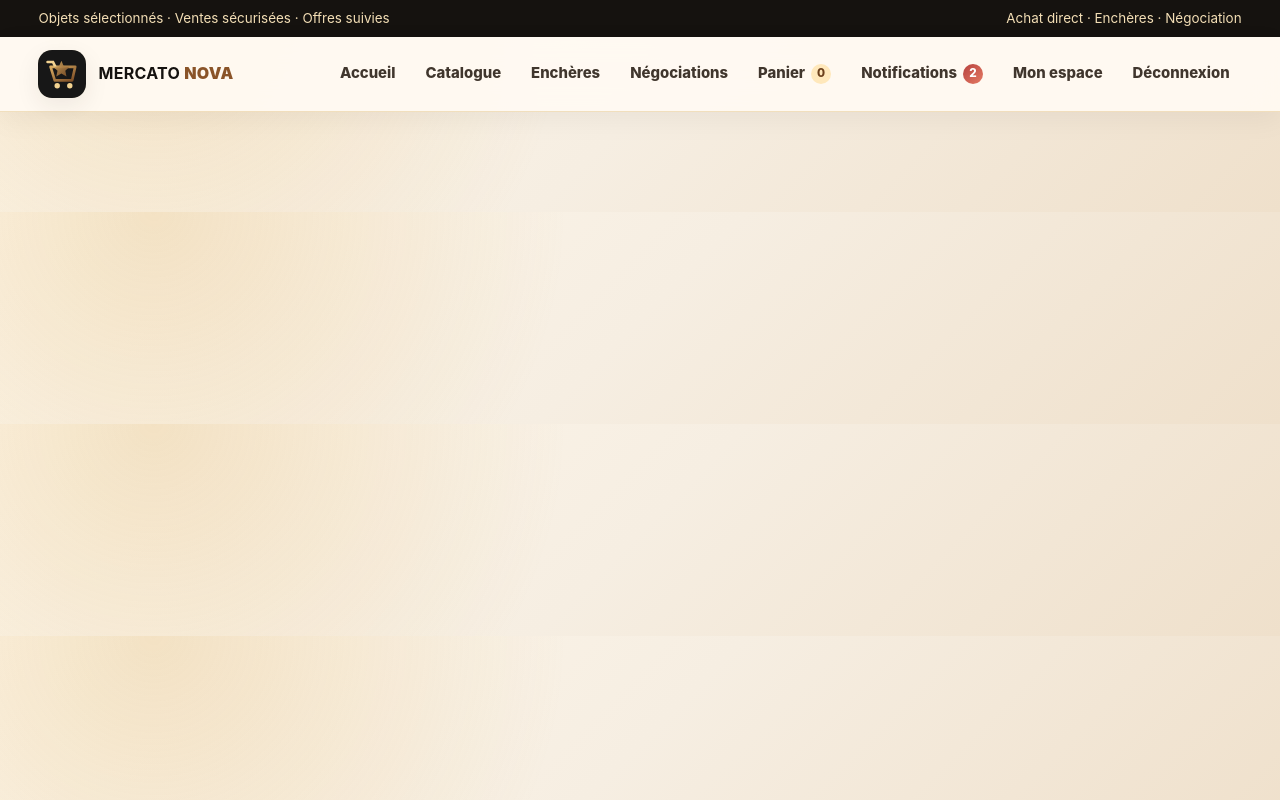
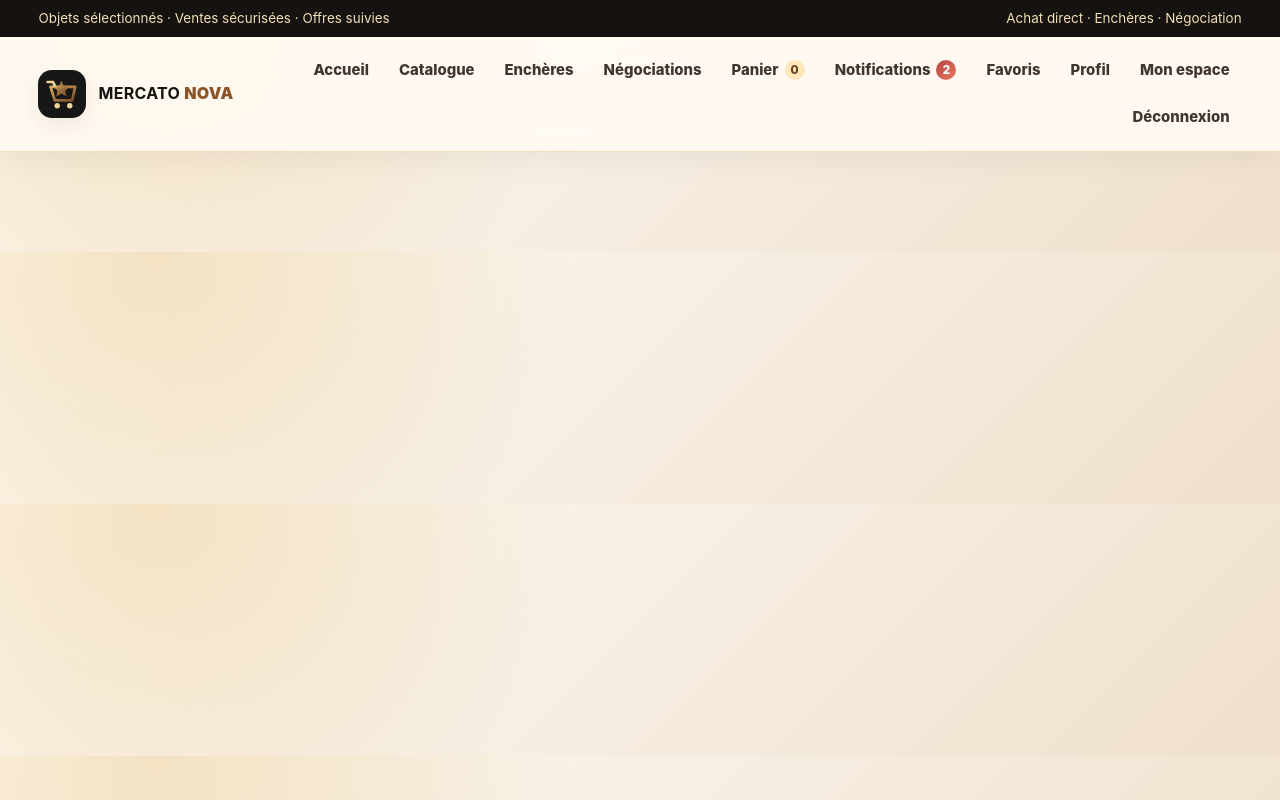
Before and after one commit to Timour94/web-dynamique-grp-9, a PHP site: page /partials/header.php in a window 1280 px wide. Run offline with PHP 8.4, Linux system fonts and the light colour scheme; a user stored in the database is signed in; data comes from the database, SQL or seed files in the repository; data that the repository does not hold is empty.

Commit message:
Update header.php

```diff
--- a/partials/header.php
+++ b/partials/header.php
@@ -14,9 +14,10 @@ $cartItemsCount = $user ? count(get_cart_items((int)$user['id_user'])) : 0;
     <meta name="viewport" content="width=device-width, initial-scale=1.0">
     <title><?= e($pageTitle ?? APP_NAME) ?></title>
     <link rel="icon" type="image/svg+xml" href="<?= e(url('frontend/images/favicon.svg')) ?>">
-    <link rel="stylesheet" href="<?= e(url('frontend/css/style.css')) ?>?v=clean-v3">
-    <link rel="stylesheet" href="<?= e(url('frontend/css/responsive.css')) ?>?v=clean-v3">
-    <script defer src="<?= e(url('frontend/js/main.js')) ?>"></script>
+    <link rel="stylesheet" href="<?= e(url('frontend/css/style.css')) ?>?v=clean-v4">
+    <link rel="stylesheet" href="<?= e(url('frontend/css/responsive.css')) ?>?v=clean-v4">
+    <script defer src="<?= e(url('frontend/js/main.js')) ?>?v=live-v1"></script>
+    <?php if ($user): ?><script defer src="<?= e(url('frontend/js/notifications.js')) ?>?v=live-v1"></script><?php endif; ?>
 </head>
 <body>
 <div class="top-ribbon">
@@ -42,7 +43,9 @@ $cartItemsCount = $user ? count(get_cart_items((int)$user['id_user'])) : 0;
             <?php endif; ?>
             <?php if ($user): ?>
                 <a class="nav-icon" href="<?= e(url('panier.php')) ?>">Panier <span class="badge soft"><?= $cartItemsCount ?></span></a>
-                <a class="nav-icon" href="<?= e(url('notifications.php')) ?>">Notifications <span class="badge"><?= $notifCount ?></span></a>
+                <a class="nav-icon" href="<?= e(url('notifications.php')) ?>">Notifications <span class="badge" id="notification-count"><?= $notifCount ?></span></a>
+                <a class="<?= $current === 'mes-favoris.php' ? 'active' : '' ?>" href="<?= e(url('mes-favoris.php')) ?>">Favoris</a>
+                <a class="<?= $current === 'profil.php' ? 'active' : '' ?>" href="<?= e(url('profil.php')) ?>">Profil</a>
                 <a class="<?= str_starts_with($current, 'espace') ? 'active' : '' ?>" href="<?= e(url(has_role('admin') ? 'espace-admin.php' : (has_role('vendeur') ? 'espace-vendeur.php' : 'espace-client.php'))) ?>">Mon espace</a>
                 <a href="<?= e(url('deconnexion.php')) ?>">Déconnexion</a>
             <?php else: ?>
```
